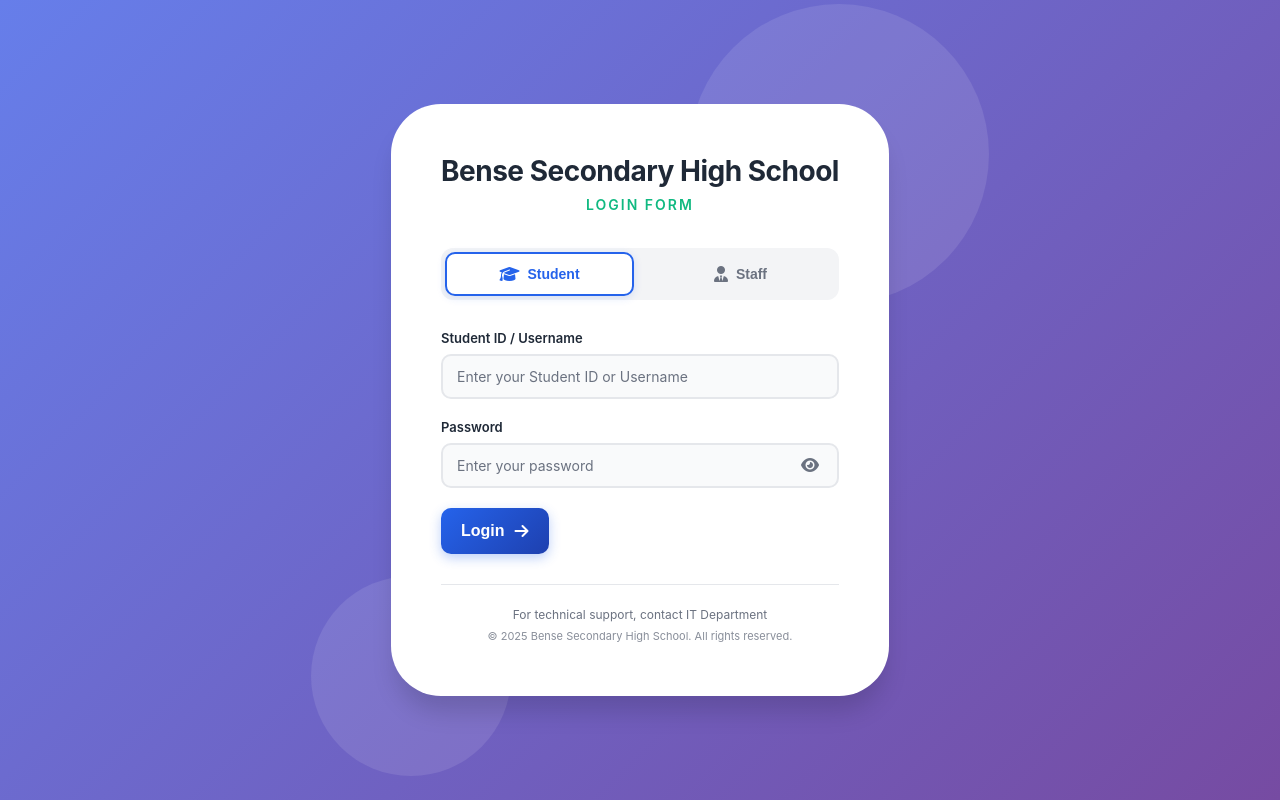
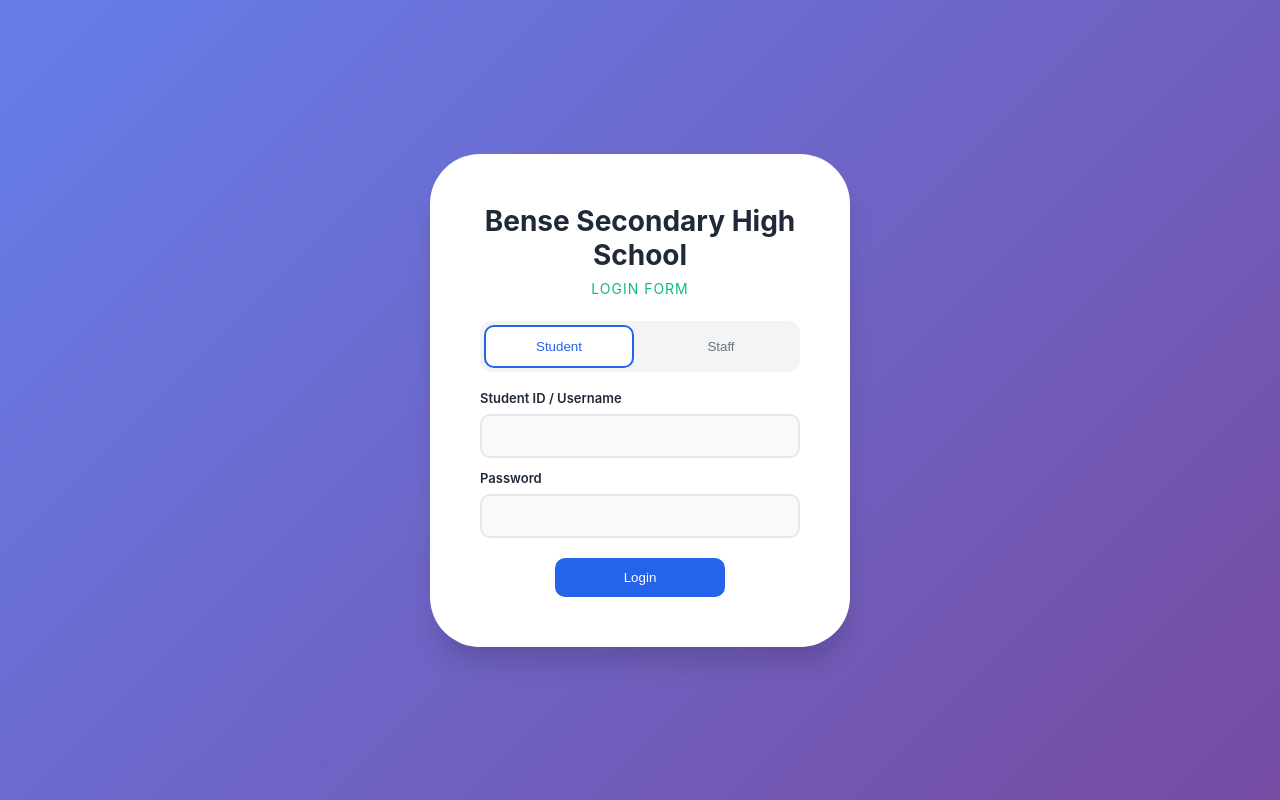
Before and after one commit to bereketlema0612-netizen/class-project-, a PHP site: page /login.html in a window 1280 px wide. Run offline with PHP 8.4, Linux system fonts and the light colour scheme.

Commit message:
Simplify login flow and restore classic login styling

```diff
--- a/front/login-styles.css
+++ b/front/login-styles.css
@@ -1,405 +1,121 @@
-* {
-    margin: 0;
-    padding: 0;
-    box-sizing: border-box;
-}
-
-:root {
-    --primary-color: #2563eb;
-    --primary-dark: #1e40af;
-    --success-color: #10b981;
-    --text-primary: #1f2937;
-    --text-secondary: #6b7280;
-    --border-color: #e5e7eb;
-    --bg-light: #f9fafb;
-    --bg-lighter: #f3f4f6;
-    --shadow-sm: 0 1px 2px 0 rgba(0, 0, 0, 0.05);
-    --shadow-md: 0 4px 6px -1px rgba(0, 0, 0, 0.1);
-    --shadow-lg: 0 20px 25px -5px rgba(0, 0, 0, 0.15);
-}
+* { box-sizing: border-box; }
 
 body {
+    margin: 0;
+    min-height: 100vh;
     font-family: -apple-system, BlinkMacSystemFont, 'Segoe UI', 'Roboto', 'Oxygen', 'Ubuntu', 'Cantarell', sans-serif;
     background: linear-gradient(135deg, #667eea 0%, #764ba2 100%);
-    min-height: 100vh;
     display: flex;
     align-items: center;
     justify-content: center;
     padding: 20px;
 }
 
-/* LOGIN CONTAINER */
 .login-container {
-    width: 100;
-    max-width: 600px;
+    width: 100%;
+    max-width: 420px;
     position: relative;
 }
 
-/* LOGIN CARD */
 .login-card {
-    background-color: white;
+    width: 100%;
+    background: #fff;
     border-radius: 50px;
     padding: 50px;
-    box-shadow: var(--shadow-lg);
+    box-shadow: 0 20px 25px -5px rgba(0, 0, 0, 0.15);
     position: relative;
     z-index: 10;
-    animation: slideUp 0.6s ease-out;
 }
 
-@keyframes slideUp {
-    from {
-        opacity: 0;
-        transform: translateY(30px);
-    }
-    to {
-        opacity: 1;
-        transform: translateY(0);
-    }
+h1 {
+    margin: 0;
+    text-align: center;
+    font-size: 28px;
+    color: #1f2937;
 }
 
-/* HEADER */
-.login-header {
+.subtitle {
+    margin: 8px 0 24px;
     text-align: center;
-    margin-bottom: 35px;
-}
-
-.school-name {
-    font-size: 28px;
-    font-weight: 700;
-    color: var(--text-primary);
-    margin-bottom: 8px;
-    letter-spacing: -0.5px;
-}
-
-.system-title {
+    color: #10b981;
     font-size: 14px;
-    font-weight: 600;
-    letter-spacing: 2px;
-    color: var(--success-color);
+    letter-spacing: 1px;
     text-transform: uppercase;
 }
 
-/* TOGGLE BUTTONS */
-.login-toggle {
+.mode-toggle {
     display: flex;
     gap: 12px;
-    margin-bottom: 30px;
-    background-color: var(--bg-lighter);
+    margin-bottom: 18px;
+    background: #f3f4f6;
     padding: 4px;
     border-radius: 12px;
 }
 
-.login-message {
-    margin-bottom: 18px;
-    padding: 10px 12px;
-    border-radius: 8px;
+.mode-btn {
+    flex: 1;
+    padding: 12px;
+    border: 2px solid transparent;
+    border-radius: 10px;
+    background: transparent;
+    cursor: pointer;
+    color: #6b7280;
+}
+
+.mode-btn.active {
+    background: #fff;
+    border-color: #2563eb;
+    color: #2563eb;
+}
+
+label {
+    display: block;
+    margin: 12px 0 8px;
     font-size: 13px;
+    color: #1f2937;
     font-weight: 600;
 }
 
-.login-message.error {
-    background: #fef2f2;
-    color: #b91c1c;
-    border: 1px solid #fecaca;
+input {
+    width: 100%;
+    padding: 12px 14px;
+    border: 2px solid #e5e7eb;
+    border-radius: 10px;
+    font-size: 14px;
+    background: #f9fafb;
 }
 
-.toggle-btn {
-    flex: 1;
-    padding: 12px 16px;
-    border: 2px solid transparent;
+.login-button {
+    display: block;
+    width: 170px;
+    margin: 20px auto 0;
+    padding: 12px;
+    border: none;
     border-radius: 10px;
-    background-color: transparent;
-    color: var(--text-secondary);
-    font-size: 14px;
-    font-weight: 600;
+    background: #2563eb;
+    color: #fff;
     cursor: pointer;
-    transition: all 0.3s ease;
-    display: flex;
-    align-items: center;
-    justify-content: center;
-    gap: 8px;
 }
 
-.toggle-btn:hover {
-    background-color: rgba(255, 255, 255, 0.5);
-    color: var(--text-primary);
+.login-button:hover { background: #1d4ed8; }
+
+.login-message {
+    margin-bottom: 8px;
+    padding: 8px;
+    border-radius: 6px;
+    background: #fee2e2;
+    border: 1px solid #fecaca;
+    color: #b91c1c;
+    font-size: 14px;
 }
 
-.toggle-btn.active {
-    background-color: white;
-    color: var(--primary-color);
-    border-color: var(--primary-color);
-    box-shadow: 0 2px 8px rgba(37, 99, 235, 0.15);
-}
+@media (max-width: 480px) {
+    .login-card {
+        border-radius: 18px;
+        padding: 26px 20px;
+    }
 
-.toggle-btn i {
-    font-size: 16px;
-}
-
-/* FORMS */
-.login-form {
-    display: none;
-    animation: fadeIn 0.3s ease-in;
-}
-
-.login-form.active {
-    display: block;
-}
-
-@keyframes fadeIn {
-    from {
-        opacity: 0;
-    }
-    to {
-        opacity: 1;
+    h1 {
+        font-size: 24px;
     }
 }
-
-/* FORM GROUPS */
-.form-group {
-    margin-bottom: 20px;
-}
-
-.form-group label {
-    display: block;
-    font-size: 13px;
-    font-weight: 600;
-    color: var(--text-primary);
-    margin-bottom: 8px;
-    text-transform: capitalize;
-}
-
-.form-control {
-    width: 100%;
-    padding: 12px 14px;
-    border: 2px solid var(--border-color);
-    border-radius: 10px;
-    font-size: 14px;
-    color: var(--text-primary);
-    background-color: var(--bg-light);
-    font-family: inherit;
-    transition: all 0.3s ease;
-}
-
-.form-control:focus {
-    outline: none;
-    border-color: var(--primary-color);
-    background-color: white;
-    box-shadow: 0 0 0 3px rgba(37, 99, 235, 0.1);
-}
-
-.form-control::placeholder {
-    color: var(--text-secondary);
-}
-
-/* PASSWORD INPUT */
-.password-input-wrapper {
-    position: relative;
-    display: flex;
-    align-items: center;
-}
-
-.password-input-wrapper .form-control {
-    width: 100%;
-    padding-right: 40px;
-}
-
-.password-toggle {
-    position: absolute;
-    right: 12px;
-    background: none;
-    border: none;
-    color: var(--text-secondary);
-    cursor: pointer;
-    font-size: 16px;
-    transition: color 0.3s ease;
-    padding: 8px;
-}
-
-.password-toggle:hover {
-    color: var(--primary-color);
-}
-
-/* FORM OPTIONS */
-.form-options {
-    display: flex;
-    justify-content: space-between;
-    align-items: center;
-    margin-bottom: 24px;
-    font-size: 13px;
-}
-
-
-/* LOGIN BUTTON */
-.login-button {
-    width: 700;
-    padding: 14px 20px;
-    background: linear-gradient(135deg, var(--primary-color) 0%, var(--primary-dark) 100%);
-    color: white;
-    border: none;
-    border-radius: 10px;
-    font-size: 16px;
-    font-weight: 600;
-    cursor: pointer;
-    transition: all 0.3s ease;
-    display: flex;
-    align-items: center;
-    justify-content: center;
-    gap: 10px;
-    box-shadow: 0 4px 12px rgba(37, 99, 235, 0.3);
-}
-
-.login-button:hover {
-    transform: translateY(-2px);
-    box-shadow: 0 6px 20px rgba(37, 99, 235, 0.4);
-}
-
-.login-button:active {
-    transform: translateY(0);
-}
-
-.login-button i {
-    font-size: 16px;
-    transition: transform 0.3s ease;
-}
-
-.login-button:hover i {
-    transform: translateX(4px);
-}
-
-/* FOOTER */
-.login-footer {
-    margin-top: 30px;
-    padding-top: 20px;
-    border-top: 1px solid var(--border-color);
-    text-align: center;
-}
-
-.footer-text {
-    font-size: 12px;
-    color: var(--text-secondary);
-    margin-bottom: 4px;
-    line-height: 1.6;
-}
-
-.footer-text.small {
-    font-size: 11px;
-    opacity: 0.8;
-    margin-bottom: 0;
-}
-
-/* DECORATIONS */
-.decoration {
-    position: absolute;
-    border-radius: 50%;
-    opacity: 0.1;
-    z-index: 0;
-}
-
-.decoration-top {
-    width: 300px;
-    height: 300px;
-    background-color: white;
-    top: -100px;
-    right: -100px;
-}
-
-.decoration-bottom {
-    width: 200px;
-    height: 200px;
-    background-color: white;
-    bottom: -80px;
-    left: -80px;
-}
-
-/* RESPONSIVE DESIGN */
-@media (max-width: 480px) {
-    .login-card {
-        padding: 30px 20px;
-    }
-
-    .school-name {
-        font-size: 24px;
-    }
-
-    .system-title {
-        font-size: 12px;
-        letter-spacing: 1px;
-    }
-
-    .login-toggle {
-        flex-direction: column;
-        gap: 8px;
-    }
-
-    .toggle-btn {
-        padding: 10px 14px;
-        font-size: 13px;
-    }
-
-    .form-options {
-        flex-direction: column;
-        gap: 12px;
-        align-items: flex-start;
-    }
-
-    .form-group label {
-        font-size: 12px;
-    }
-
-    .form-control {
-        padding: 10px 12px;
-        font-size: 13px;
-    }
-
-    .login-button {
-        padding: 12px 18px;
-        font-size: 15px;
-    }
-
-    .decoration-top {
-        width: 200px;
-        height: 200px;
-        top: -80px;
-        right: -80px;
-    }
-
-    .decoration-bottom {
-        width: 150px;
-        height: 150px;
-        bottom: -60px;
-        left: -60px;
-    }
-}
-
-@media (max-width: 360px) {
-    .login-card {
-        padding: 25px 15px;
-        border-radius: 12px;
-    }
-
-    .school-name {
-        font-size: 20px;
-    }
-
-    .system-title {
-        font-size: 11px;
-    }
-
-    .login-header {
-        margin-bottom: 25px;
-    }
-
-    .login-toggle {
-        margin-bottom: 20px;
-    }
-
-    .form-group {
-        margin-bottom: 15px;
-    }
-
-    .login-button {
-        padding: 11px 16px;
-        font-size: 14px;
-    }
-}
--- a/front/login.html
+++ b/front/login.html
@@ -3,113 +3,34 @@
 <head>
     <meta charset="UTF-8">
     <meta name="viewport" content="width=device-width, initial-scale=1.0">
-    <title>Bense Secondary High School - Administrative System Login</title>
+    <title>Bense School Login</title>
     <link rel="stylesheet" href="login-styles.css">
-    <link rel="stylesheet" href="https://cdnjs.cloudflare.com/ajax/libs/font-awesome/6.4.0/css/all.min.css">
 </head>
 <body>
     <div class="login-container">
         <div class="login-card">
-            <!-- Header -->
-            <div class="login-header">
-                <h1 class="school-name">Bense Secondary High School</h1>
-                <p class="system-title"> LOGIN FORM</p>
+            <h1>Bense Secondary High School</h1>
+            <p class="subtitle">Login Form</p>
+
+            <div class="mode-toggle">
+                <button type="button" id="studentBtn" class="mode-btn active" onclick="switchMode('student')">Student</button>
+                <button type="button" id="staffBtn" class="mode-btn" onclick="switchMode('staff')">Staff</button>
             </div>
 
-            <!-- Toggle Buttons -->
-            <div class="login-toggle">
-                <button class="toggle-btn active" id="studentToggle" onclick="switchLoginMode('student')">
-                    <i class="fas fa-graduation-cap"></i> Student
-                </button>
-                <button class="toggle-btn" id="staffToggle" onclick="switchLoginMode('staff')">
-                    <i class="fas fa-user-tie"></i> Staff
-                </button>
-            </div>
             <div id="loginMessage" class="login-message" style="display:none;"></div>
 
-            <!-- Login Forms -->
-            <form class="login-form active" id="studentForm" onsubmit="handleLogin(event, 'student')">
-                <div class="form-group">
-                    <label for="studentUsername">Student ID / Username</label>
-                    <input
-                        type="text"
-                        id="studentUsername"
-                        class="form-control"
-                        placeholder="Enter your Student ID or Username"
-                        required
-                    >
-                </div>
+            <form onsubmit="handleLogin(event)">
+                <label id="usernameLabel" for="username">Student ID / Username</label>
+                <input id="username" type="text" required>
 
-                <div class="form-group">
-                    <label for="studentPassword">Password</label>
-                    <div class="password-input-wrapper">
-                        <input
-                            type="password"
-                            id="studentPassword"
-                            class="form-control"
-                            placeholder="Enter your password"
-                            required
-                        >
-                        <button type="button" class="password-toggle" onclick="togglePasswordVisibility('studentPassword')">
-                            <i class="fas fa-eye"></i>
-                        </button>
-                    </div>
-                </div>
+                <label for="password">Password</label>
+                <input id="password" type="password" required>
 
-
-                <button type="submit" class="login-button">
-                    <span>Login</span>
-                    <i class="fas fa-arrow-right"></i>
-                </button>
+                <button type="submit" class="login-button">Login</button>
             </form>
-
-            <form class="login-form" id="staffForm" onsubmit="handleLogin(event, 'staff')">
-                <div class="form-group">
-                    <label for="staffUsername">Staff Username</label>
-                    <input
-                        type="text"
-                        id="staffUsername"
-                        class="form-control"
-                        placeholder="Teacher / Admin / Director username"
-                        required
-                    >
-                </div>
-
-                <div class="form-group">
-                    <label for="staffPassword">Password</label>
-                    <div class="password-input-wrapper">
-                        <input
-                            type="password"
-                            id="staffPassword"
-                            class="form-control"
-                            placeholder="Enter your password"
-                            required
-                        >
-                        <button type="button" class="password-toggle" onclick="togglePasswordVisibility('staffPassword')">
-                            <i class="fas fa-eye"></i>
-                        </button>
-                    </div>
-                </div>
-
-
-                <button type="submit" class="login-button">
-                    <span>Login</span>
-                    <i class="fas fa-arrow-right"></i>
-                </button>
-            </form>
-
-            <!-- Footer Info -->
-            <div class="login-footer">
-                <p class="footer-text">For technical support, contact IT Department</p>
-                <p class="footer-text small">© 2025 Bense Secondary High School. All rights reserved.</p>
-            </div>
         </div>
-
-        <!-- Background decoration -->
-        <div class="decoration decoration-top"></div>
-        <div class="decoration decoration-bottom"></div>
     </div>
 
-    <script src="login-script.js?v=20260330-2"></script>
+    <script src="login-script.js?v=20260413-3"></script>
 </body>
 </html>
```
Also changed, not shown: backend/auth/login.php (+29 -41 lines), front/login-script.js (+41 -67 lines).
